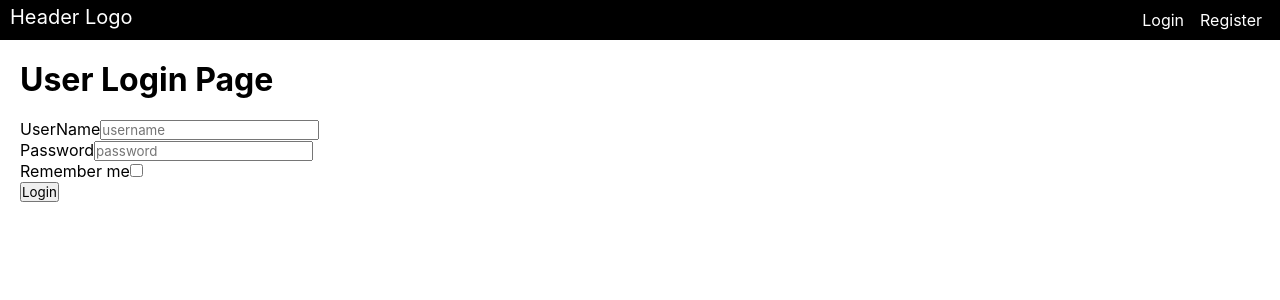
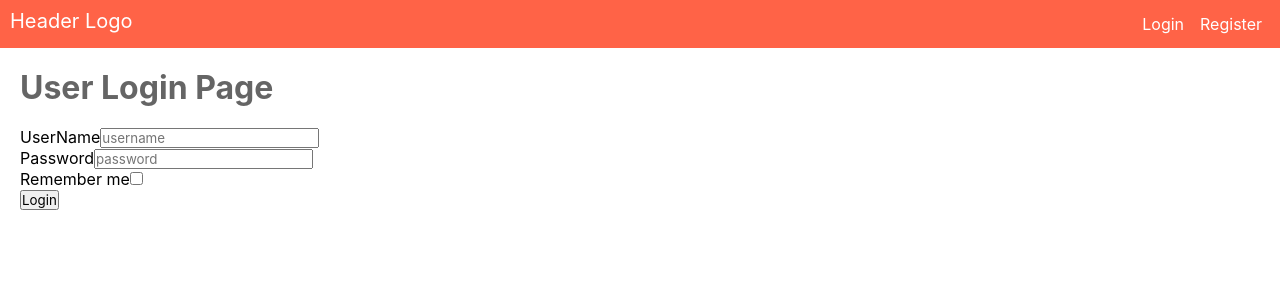
Before and after one commit to Naithar01/PostBoard-nextjs-client, a Next.js app: page /user/login in a window 1280 px wide. Shown: the top 300 px of the page. Built offline with nearby package versions, Linux system fonts and the light colour scheme.

Commit message:
레이아웃 변경, css수정

```diff
--- a/components/Post/Read/PostItem.tsx
+++ b/components/Post/Read/PostItem.tsx
@@ -15,7 +15,7 @@
         <small className={styles.post_item_author}>author: {post.author}</small>
       </header>
       <div className={styles.post_item_create_at}>
-        <p>create_at: {post.create_at}</p>
+        <p>create_at: {new Date(post.create_at).toLocaleString()}</p>
         <Link href={`post/${post.id}`}>
           <a>Read</a>
         </Link>
--- a/pages/index.tsx
+++ b/pages/index.tsx
@@ -1,6 +1,5 @@
 import type { NextPage } from "next";
 import { useEffect } from "react";
-import { useCookies } from "react-cookie";
 import { useDispatch } from "react-redux";
 import { CheckUserLogin } from "../actions/UserActions";
 
@@ -8,7 +7,7 @@
   const dispatch = useDispatch();
   useEffect(() => {
     CheckUserLogin(dispatch);
-  }, []);
+  }, [dispatch]);
 
   return (
     <div>
--- a/styles/index.module.css
+++ b/styles/index.module.css
@@ -1,3 +1,4 @@
 .page_header {
   margin: 20px 20px 20px 0px;
+  opacity: 0.6;
 }
--- a/styles/layouts/header.module.css
+++ b/styles/layouts/header.module.css
@@ -1,7 +1,7 @@
 .header_wrap {
-  background-color: black;
+  background-color: tomato;
   color: white;
-  padding: 5px 10px;
+  padding: 9px 10px;
   display: flex;
   align-content: center;
   justify-content: space-between;
```
